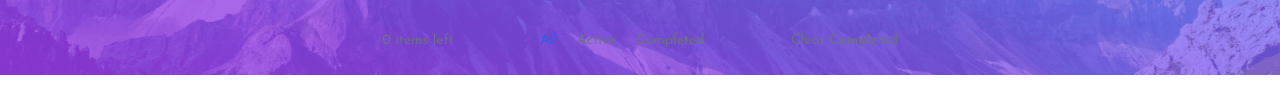
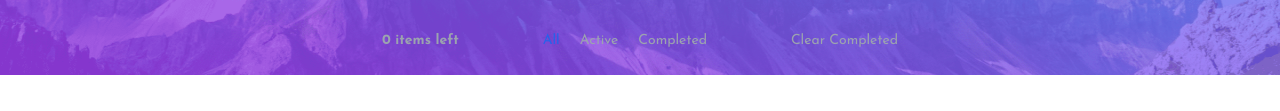
Before and after one commit to rasulovasilbek06/ToDoList, a plain HTML site: page index.html in a window 1280 px wide. Shown: the part 225-336 px from the top of the page. Drawn offline with nearby package versions, Linux system fonts and the light colour scheme.

Commit message:
colors updated

```diff
--- a/index.html
+++ b/index.html
@@ -32,13 +32,13 @@
       </section>
 
       <section id="footer" class=" flex justify-between w-[540px]  text-[14px] px-3">
-      <h3 id="push_value" class=" text-gray-500"></h3>
+      <h3 id="push_value" class="font-bold text-gray-400"></h3>
       <div class=" flex gap-5 ">
          <span class=" text-blue-600 cursor-pointer">All</span>
-         <span id="active" class=" text-gray-500 cursor-pointer">Active</span>
-         <span onclick="updateUI()" id="completed" class=" text-gray-500 cursor-pointer">Completed</span>
+         <span id="active" class=" text-gray-400 cursor-pointer">Active</span>
+         <span onclick="updateUI()" id="completed" class=" text-gray-400 cursor-pointer">Completed</span>
       </div>
-      <h3 id="clear" class=" cursor-pointer text-gray-500">Clear Completed</h3>
+      <h3 id="clear" class=" cursor-pointer text-gray-400">Clear Completed</h3>
       </section>
    <script src="./app.js"></script>
 </body>
```
